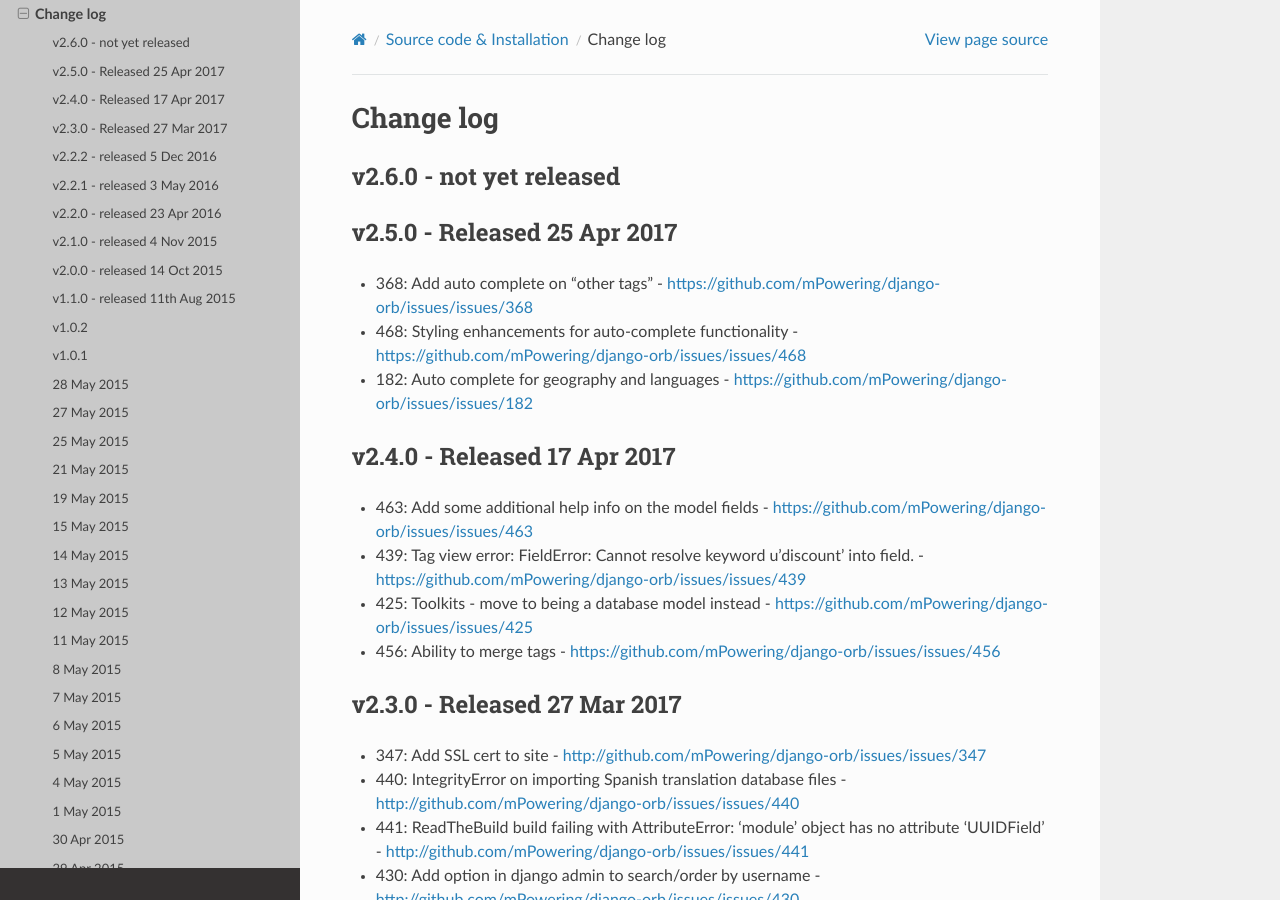
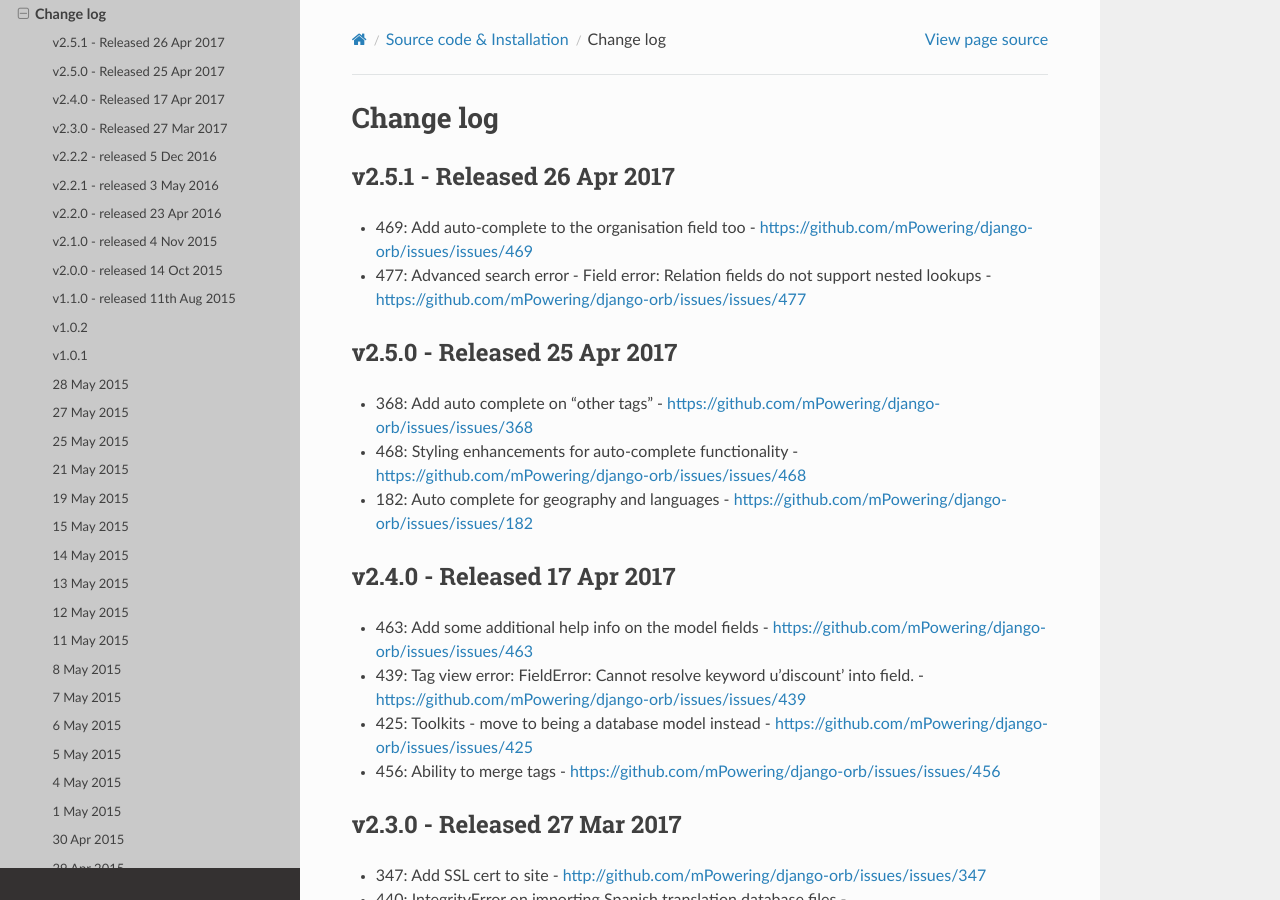
Before and after one commit to mPowering/django-orb, a Sphinx documentation site: the page built from docs/technical/changelog.rst, in a window 1280 px wide and 900 px high. Built offline with Sphinx 7.4.7 and the Read the Docs theme 2.0.0, drawn with Linux system fonts in a browser that asks for light colours.

Commit message:
Update version no and docs

```diff
--- a/docs/conf.py
+++ b/docs/conf.py
@@ -60,9 +60,9 @@ copyright = u'%d, mPowering Frontline Health Workers' % date.today().year
 # built documents.
 #
 # The short X.Y version.
-version = '2.5.0'
+version = '2.5.1'
 # The full version, including alpha/beta/rc tags.
-release = '2.5.0'
+release = '2.5.1'
 
 # The language for content autogenerated by Sphinx. Refer to documentation
 # for a list of supported languages.
--- a/docs/technical/changelog.rst
+++ b/docs/technical/changelog.rst
@@ -2,12 +2,13 @@ Change log
 =====================================
 
 
-.. _orb-v2-6-0:
+.. _orb-v2-5-1:
 
-v2.6.0 - not yet released
+v2.5.1 - Released 26 Apr 2017
 ----------------------------------
 
-
+* 469: Add auto-complete to the organisation field too - https://github.com/mPowering/django-orb/issues/issues/469
+* 477: Advanced search error - Field error: Relation fields do not support nested lookups - https://github.com/mPowering/django-orb/issues/issues/477
 
 .. _orb-v2-5-0:
 
--- a/orb/__init__.py
+++ b/orb/__init__.py
@@ -1,3 +1,3 @@
-VERSION = (2, 5, 0, 'beta', 0)
+VERSION = (2, 5, 1, 'beta', 0)
 
 default_app_config = 'orb.apps.ORBConfig'
--- a/setup.py
+++ b/setup.py
@@ -8,7 +8,7 @@ os.chdir(os.path.normpath(os.path.join(os.path.abspath(__file__), os.pardir)))
 
 setup(
     name='django-orb',
-    version='2.5.0',
+    version='2.5.1',
     packages=[
         'orb',
         'orb.analytics',
```
